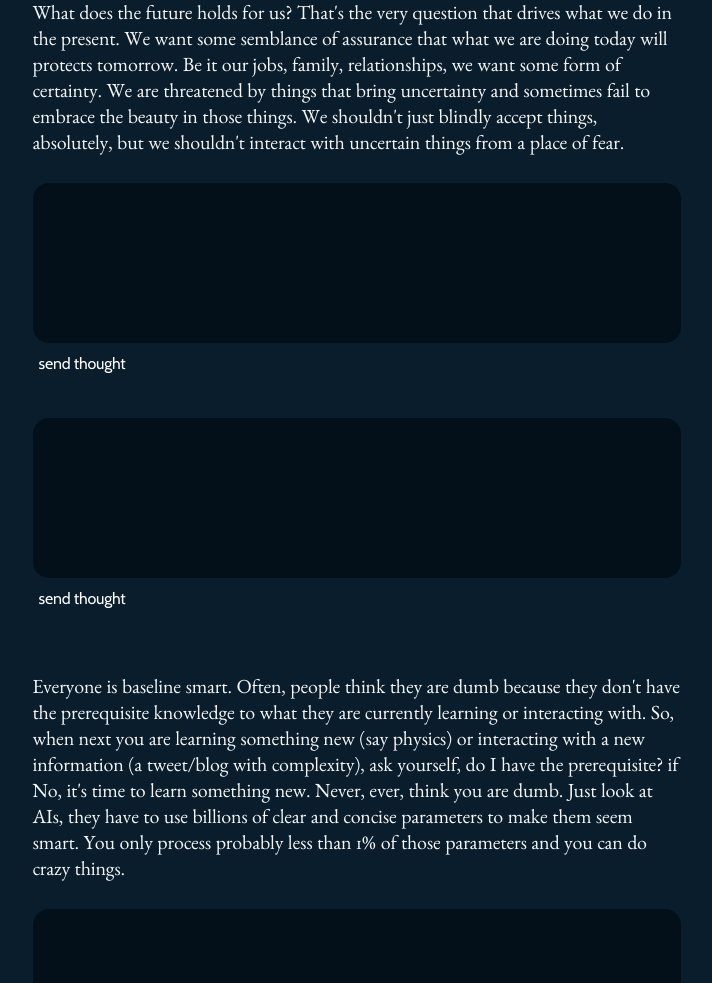
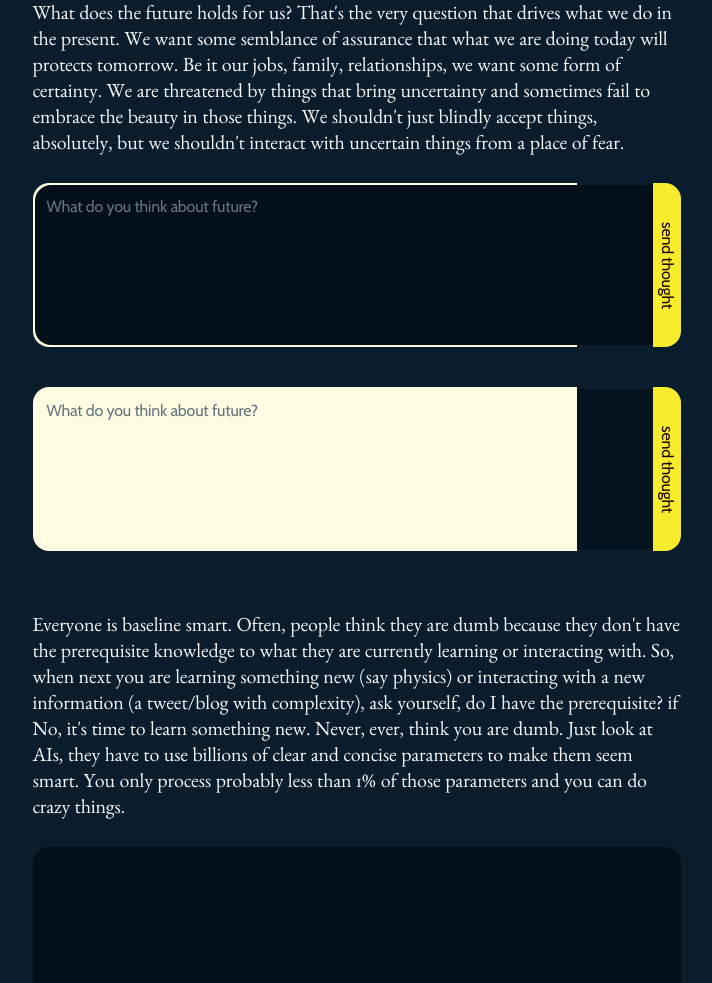
Before and after one commit to olxrunfxmi/maxlength-ui, a plain HTML site: page index.html in a window 1280 px wide. Shown: the part 873-1856 px from the top of the page, without its empty margins (283-995 px from the left). Drawn offline with nearby package versions, Linux system fonts and the light colour scheme.

Commit message:
Create layout for maxlength ui example 2

```diff
--- a/index.css
+++ b/index.css
@@ -134,6 +134,7 @@
 
 		--grey-bluish: #657581;
 		--grey-bluer: #495a67;
+		--grey-yellow: #fefce1;
 
 		--spacing-tiny: 2px;
 		--spacing-xxs: 4px;
@@ -208,6 +209,11 @@
 }
 
 @layer styling {
+	::selection {
+		background: var(--accent-pink);
+		color: var(--white-main);
+	}
+
 	.btn {
 		background: none;
 		border: none;
@@ -229,6 +235,14 @@
 			}
 
 			z-index: 3;
+		}
+
+		&.type-2 {
+			background: var(--accent-yellow);
+			color: var(--black-darkred);
+			writing-mode: vertical-rl;
+			border-radius: 0 var(--radius-m) var(--radius-m) 0;
+			margin-inline: -2px;
 		}
 	}
 
@@ -306,8 +320,35 @@
 			}
 		}
 
-        &.area-2 {
+		&.area-2 {
+			--value: 0.84;
+			display: flex;
+			background: linear-gradient(
+				to right,
+				#fefce1 calc(var(--value) * 100%),
+				transparent calc(var(--value) * 100%)
+			);
+			padding-inline: var(--spacing-tiny) 0;
+			padding-block: var(--spacing-tiny);
+			border-radius: var(--radius-m);
 
-        }
+			textarea {
+				border-radius: var(--radius-m) 0 0 var(--radius-m);
+
+				&:focus,
+				&:active {
+					outline: none;
+				}
+
+				&.full {
+					background: linear-gradient(
+						to right,
+						#fefce1 calc((var(--value) * 100%) + (var(--value) * 27px)),
+						var(--black-dark)
+							calc((var(--value) * 100%) + (var(--value) * 27px))
+					);
+				}
+			}
+		}
 	}
 }
--- a/index.html
+++ b/index.html
@@ -99,11 +99,11 @@
             from a place of fear.</p>
 
         <div class="input-area area-2">
-            <textarea name="" id=""></textarea>
-            <button class="btn">send thought</button>
+            <textarea name="" id="">What do you think about future?</textarea>
+            <button class="btn type-2">send thought</button>
         </div>
         <div class="input-area area-2">
-            <textarea name="" id=""></textarea>
+            <textarea name="" id="" class="full">What do you think about future?</textarea>
             <button class="btn type-2">send thought</button>
         </div>
 
```
